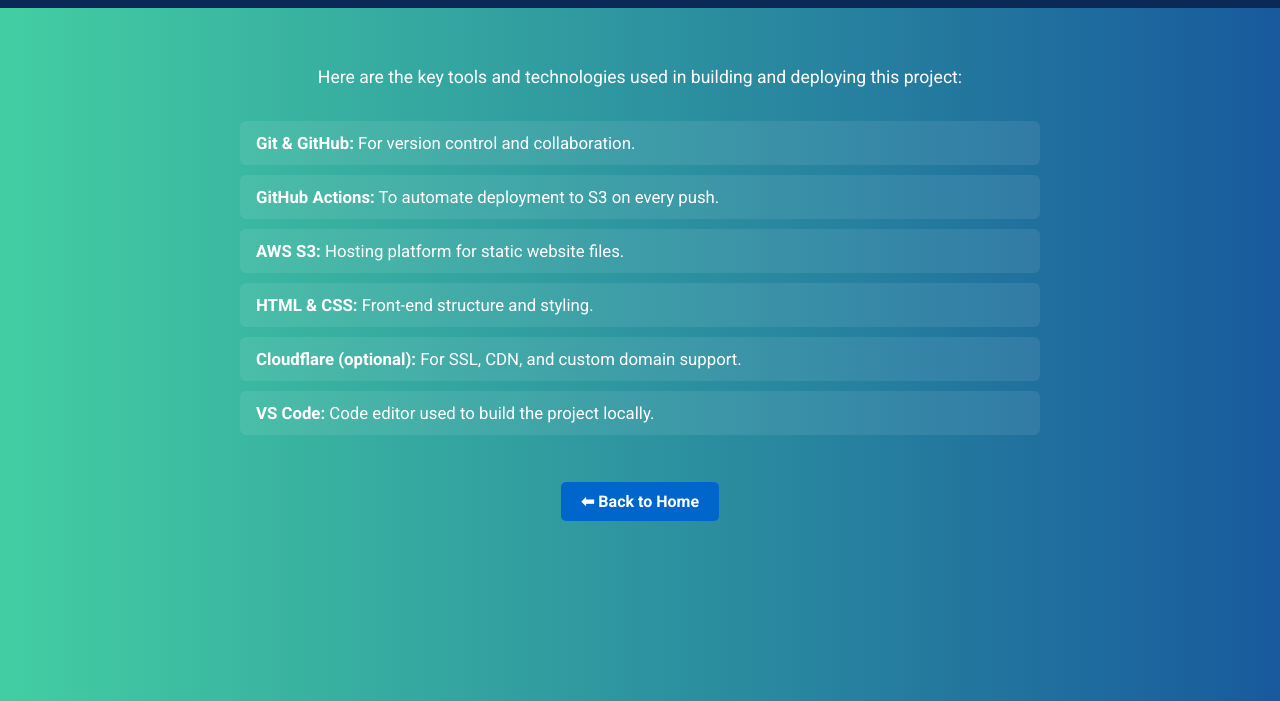
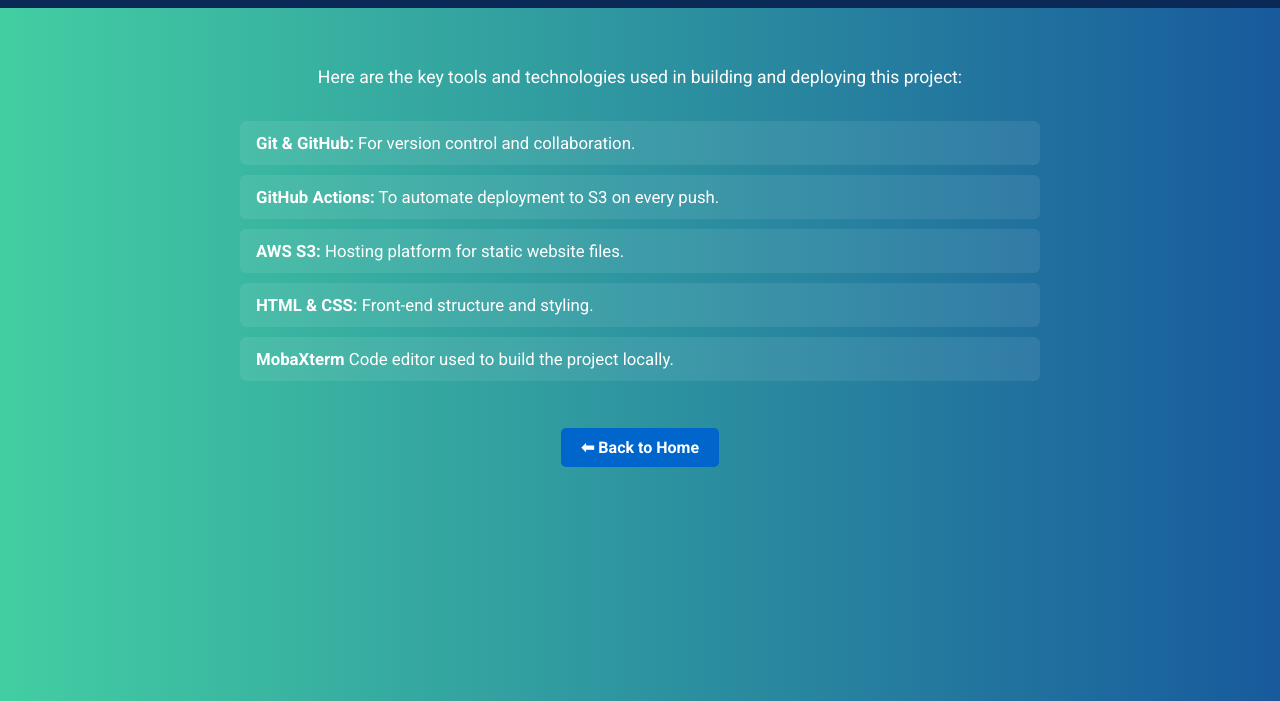
Before and after one commit to lithu1/strapi-deploy-template2, a plain HTML site: page tools.html in a window 1280 px wide. Shown: the part 99-800 px from the top of the page. Drawn offline with Linux system fonts and the light colour scheme.

Commit message:
Update tools.html

```diff
--- a/tools.html
+++ b/tools.html
@@ -81,8 +81,7 @@
       <li><strong>GitHub Actions:</strong> To automate deployment to S3 on every push.</li>
       <li><strong>AWS S3:</strong> Hosting platform for static website files.</li>
       <li><strong>HTML & CSS:</strong> Front-end structure and styling.</li>
-      <li><strong>Cloudflare (optional):</strong> For SSL, CDN, and custom domain support.</li>
-      <li><strong>VS Code:</strong> Code editor used to build the project locally.</li>
+      <li><strong>MobaXterm</strong> Code editor used to build the project locally.</li>
     </ul>
 
     <a class="btn" href="index.html">⬅ Back to Home</a>
```
